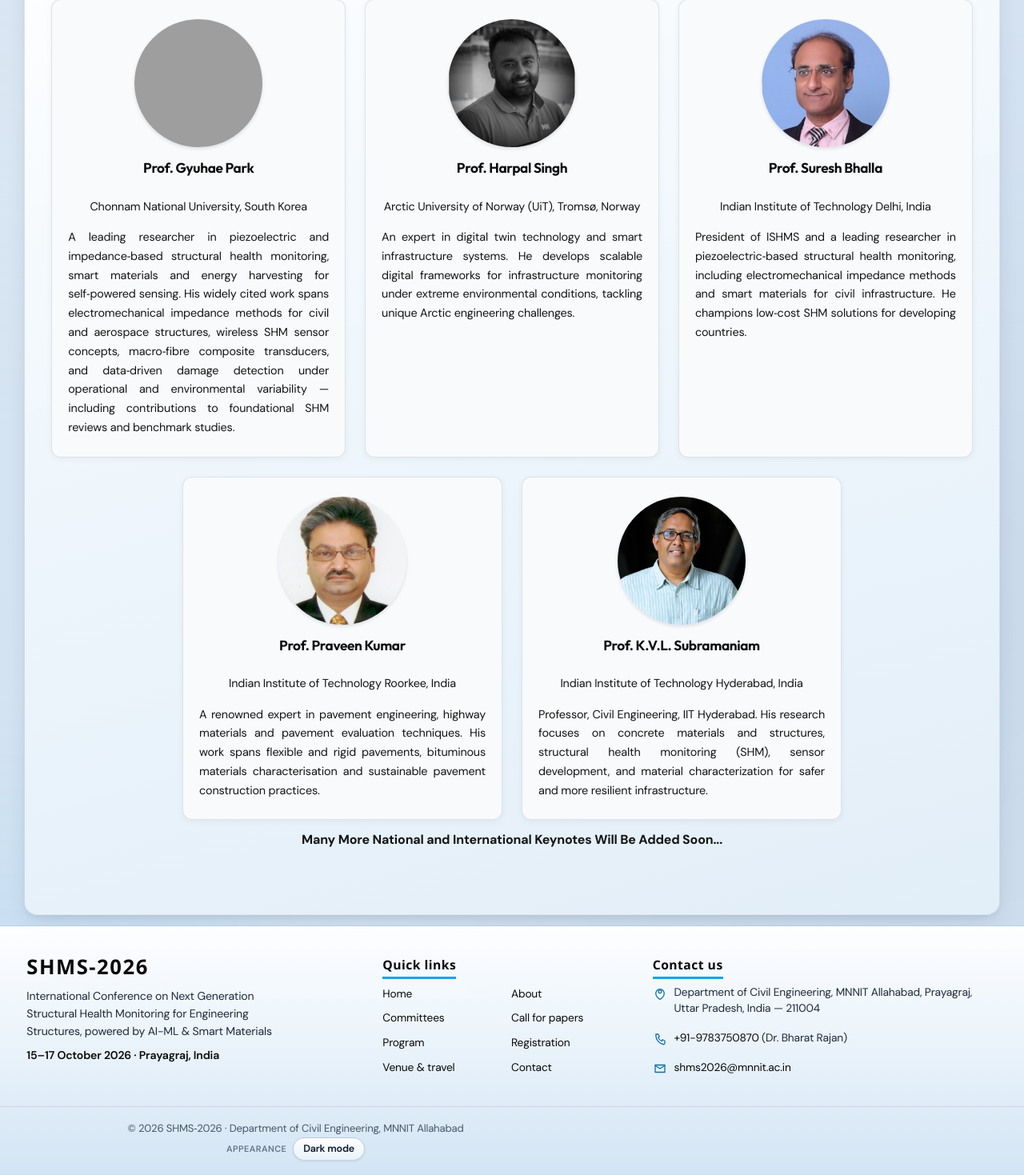
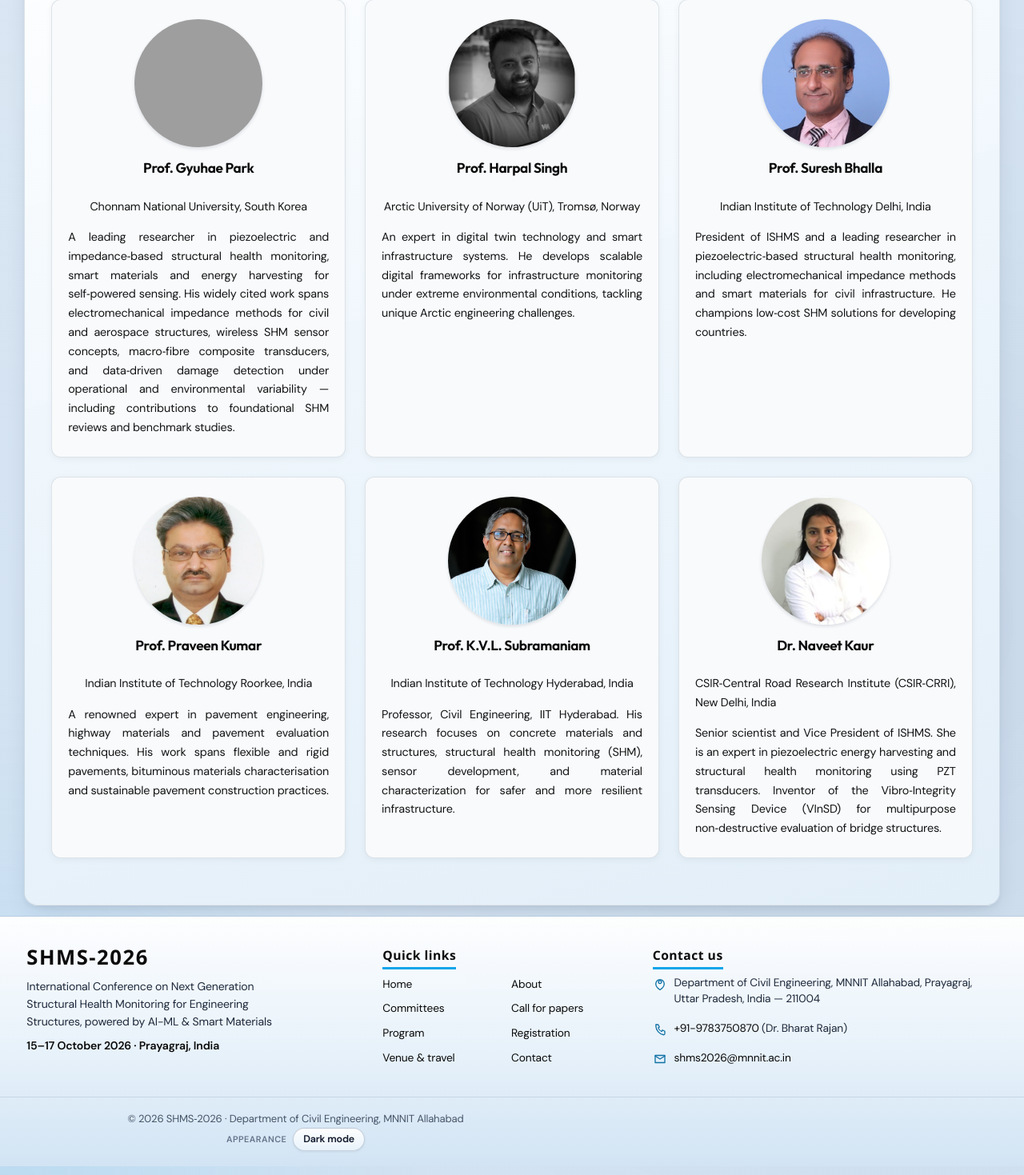
Before and after one commit to Ayush25shrivastava/SHMS-2026-Website, a PHP site: page /CLI/speakers.php in a window 1280 px wide. Shown: the part 1192-2661 px from the top of the page at 80% size. Run offline with PHP 8.4, Linux system fonts and the light colour scheme; some libraries are stand-ins or nearby versions; grey boxes are pictures that could not be loaded.

Commit message:
feat: added another speaker profile in speakers.php

```diff
--- a/speakers.php
+++ b/speakers.php
@@ -85,17 +85,19 @@ $shmsNavPage = 'speakers';
           <h3>Dr. K. Lakshmi</h3>
           <p>CSIR‑Structural Engineering Research Centre (CSIR‑SERC), Chennai, India</p>
           <p>Scientist at the Structural Health Monitoring Laboratory specialising in vibration‑based damage detection,
-          vehicle‑bound sensor techniques for bridge monitoring, optimal sensor placement and metaheuristic optimisation.
+            vehicle‑bound sensor techniques for bridge monitoring, optimal sensor placement and metaheuristic
+            optimisation.
             Recipient of the Ramaiah Best Paper Prize (2019).</p>
-      </div>
+        </div> -->
         <div class="speaker">
           <img src="expert_photos/naveet-kaur.jpg" alt="Dr. Naveet Kaur">
           <h3>Dr. Naveet Kaur</h3>
           <p>CSIR‑Central Road Research Institute (CSIR‑CRRI), New Delhi, India</p>
-        <p>Senior scientist and Vice President of ISHMS. She is an expert in piezoelectric energy harvesting and structural
+          <p>Senior scientist and Vice President of ISHMS. She is an expert in piezoelectric energy harvesting and
+            structural
             health monitoring using PZT transducers. Inventor of the Vibro‑Integrity Sensing Device (VInSD) for
             multipurpose non‑destructive evaluation of bridge structures.</p>
-      </div> -->
+        </div>
         <!-- <div class="speaker">
         <img src="expert_photos/pilate-moyo.jpg" alt="Prof. Pilate Moyo">
         <h3>Prof. Pilate Moyo</h3>
@@ -113,7 +115,6 @@ $shmsNavPage = 'speakers';
           sustainable urban systems.</p>
       </div> -->
       </div>
-      <h4 style="text-align: center; margin-top: 12px;">Many More National and International Keynotes Will Be Added Soon...</h4>
     </section>
   </main>
 
```
Lines whose indentation alone changed are shown as unchanged.
